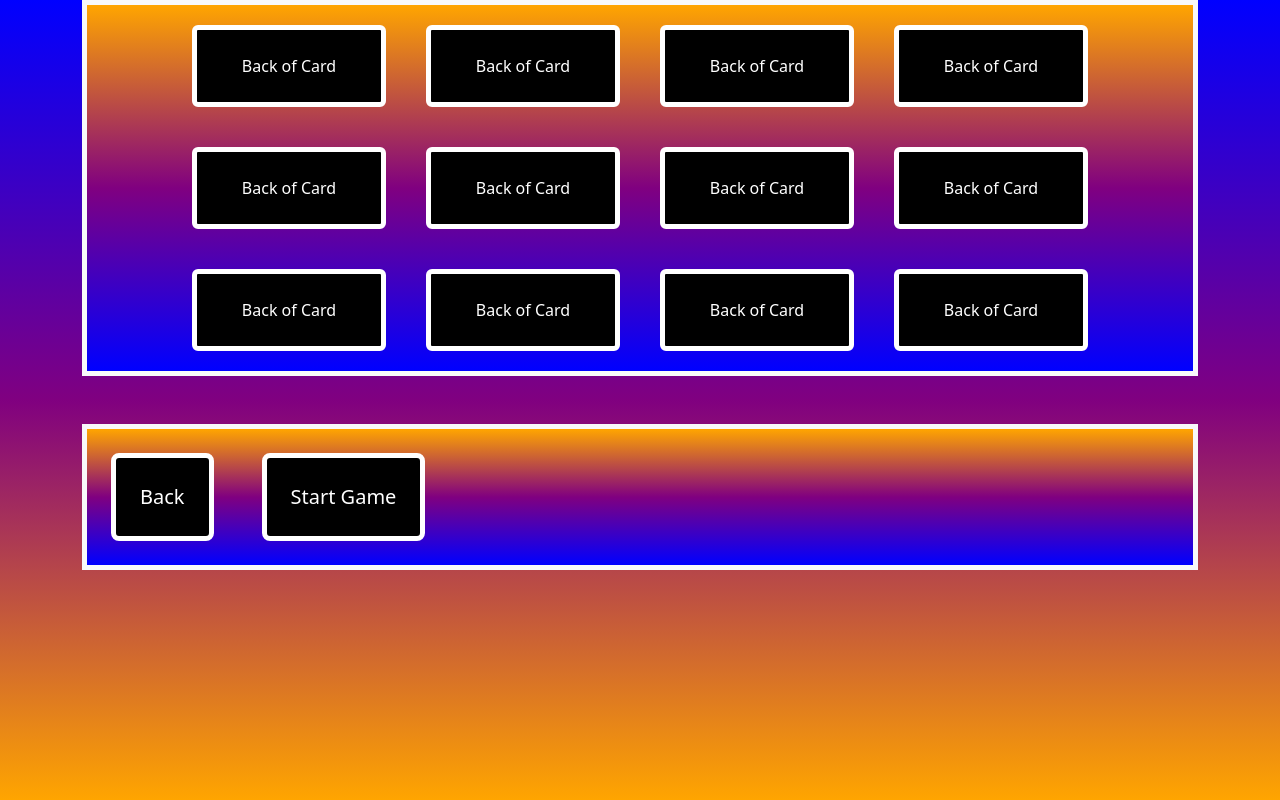
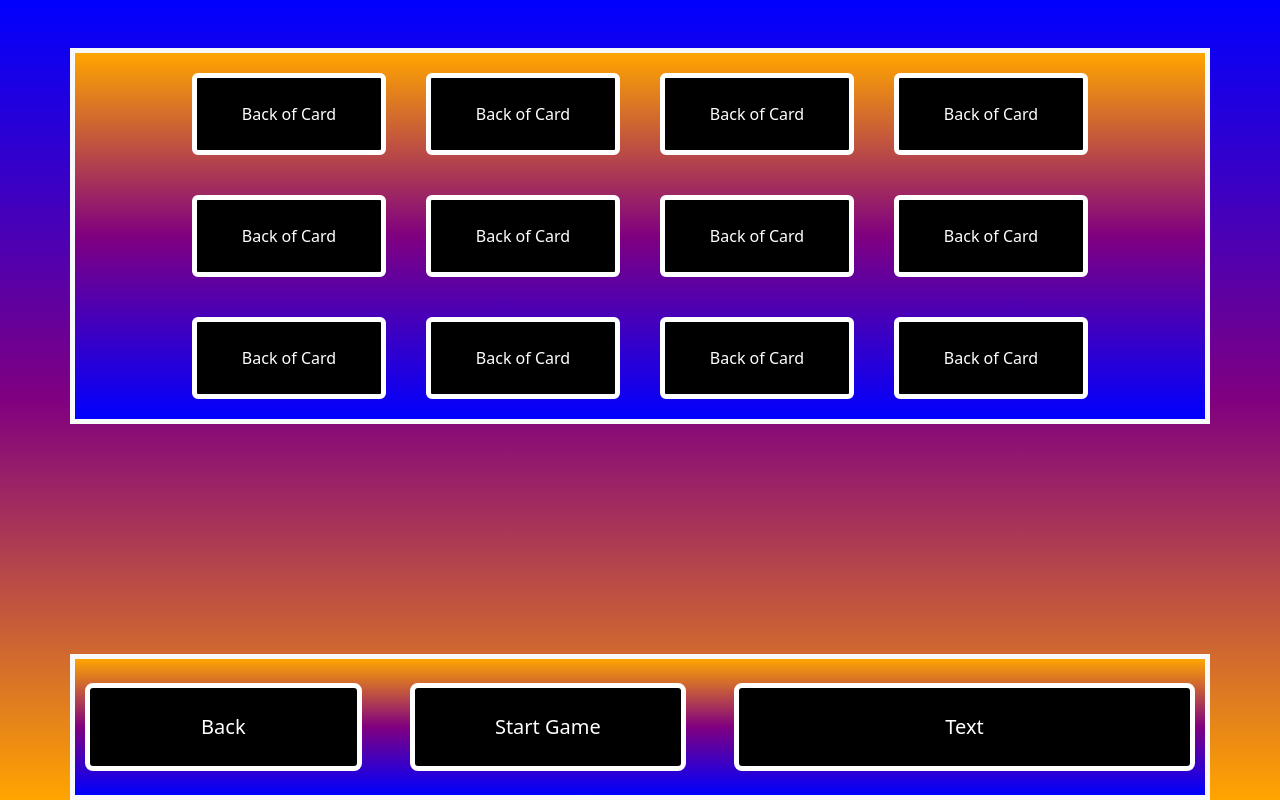
Before and after one commit to DylanOsborne/Card-Memory-Game-v2, a React (Create React App) app: page /Game/1/1 in a window 1280 px wide. Built offline with nearby package versions, Linux system fonts and the light colour scheme.

Commit message:
CSS changes

```diff
--- a/src/Components/CSS/General.css
+++ b/src/Components/CSS/General.css
@@ -1,13 +1,27 @@
+* {
+    margin: 0;
+    padding: 0;
+    box-sizing: border-box;
+}
+
+html, body {
+    height: 100%;
+}
+
 .background {
+    min-height: 100%;
+    display: flex;
+    flex-direction: column;
     background-image: linear-gradient(blue, purple, orange);
 }
 
-.backgroundReverse{
+.backgroundReverse {
     background-image: linear-gradient(orange, purple, blue);
 }
 
 .black {
     background: black;
+    color: white;
 }
 
 .btn {
--- a/src/Components/JSX/Board.jsx
+++ b/src/Components/JSX/Board.jsx
@@ -1,4 +1,5 @@
 import React, { useState, useEffect } from 'react';
+import '../CSS/General.css';
 import Card from './Card';
 
 const Board = ({ cards, handleCardClick }) => {
--- a/src/Components/JSX/Card.jsx
+++ b/src/Components/JSX/Card.jsx
@@ -1,4 +1,5 @@
 import React, { useEffect } from 'react';
+import '../CSS/General.css';
 
 const Card = ({ id, value, isFlipped, onClick }) => {
     const handleClick = () => {
--- a/src/Components/JSX/Game.jsx
+++ b/src/Components/JSX/Game.jsx
@@ -1,4 +1,5 @@
 import React, { useState, useEffect } from 'react';
+import '../CSS/General.css';
 import Board from './Board';
 
 const Game = ({ cardType, boardSize }) => {
@@ -71,19 +72,19 @@ const Game = ({ cardType, boardSize }) => {
     };
 
     return (
-        <div className='background vh-100 '>
-            <div className="container">
-                <div className="game border border-light border-5 backgroundReverse ">
+        <div className='background vh-100'>
+            <div className="container border border-light border-5 backgroundReverse mt-5">
+                <div className="game">
                     <Board cards={cards} handleCardClick={handleCardClick} />
                 </div>
             </div>
 
-            <div className="container mt-5">
-                <div className='game_bar border border-light border-5 backgroundReverse'>
-                    <button className='btn btn-lg p-4 m-4'>Back</button>
-                    <button className='btn btn-lg p-4 m-4'>Start Game</button>
+            <div className="container mt-5 fixed-bottom position-fixed border border-light border-5 backgroundReverse">
+                <div className='game_bar d-flex justify-content-center'>
+                    <button className='btn btn-lg p-4 m-4 col-3'>Back</button>
+                    <button className='btn btn-lg p-4 m-4 col-3'>Start Game</button>
+                    <h1 className='btn btn-lg p-4 m-4 col-5'>Text</h1>
                 </div>
-
             </div>
         </div>
     );
```
